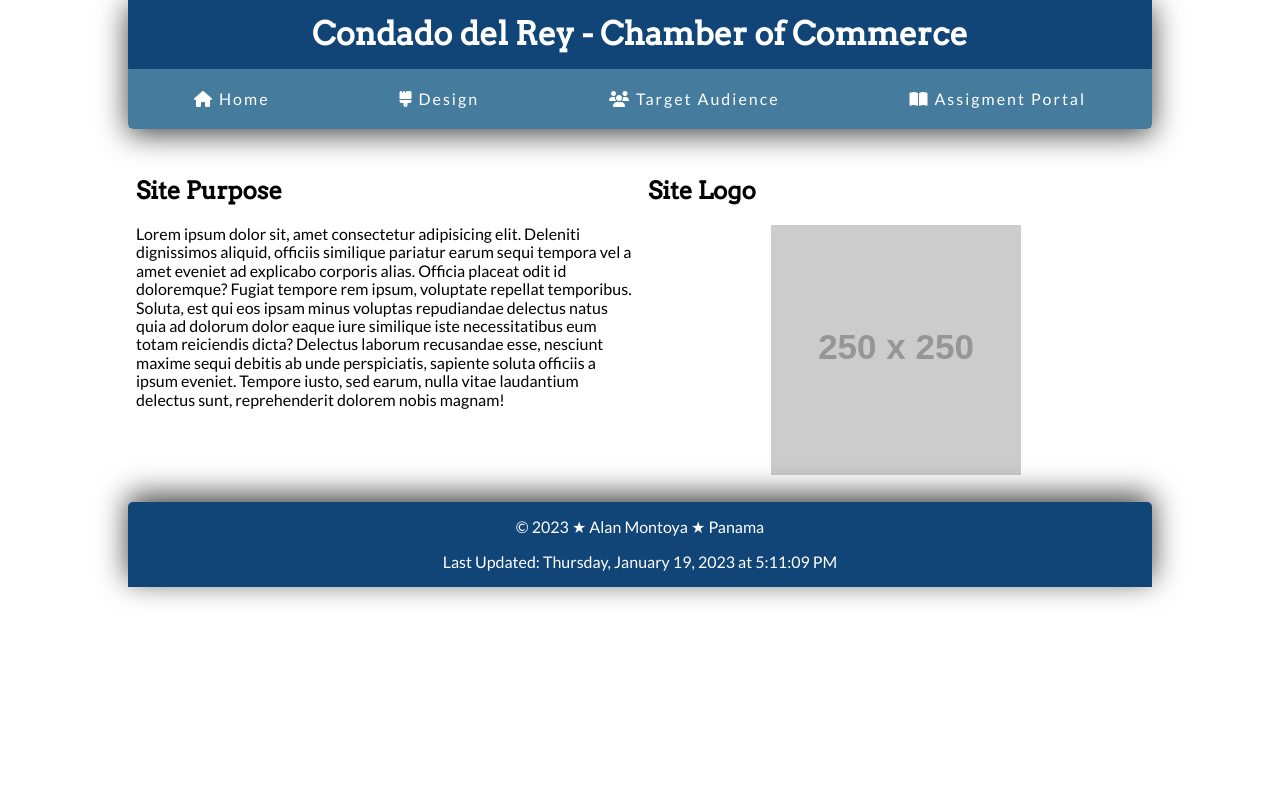
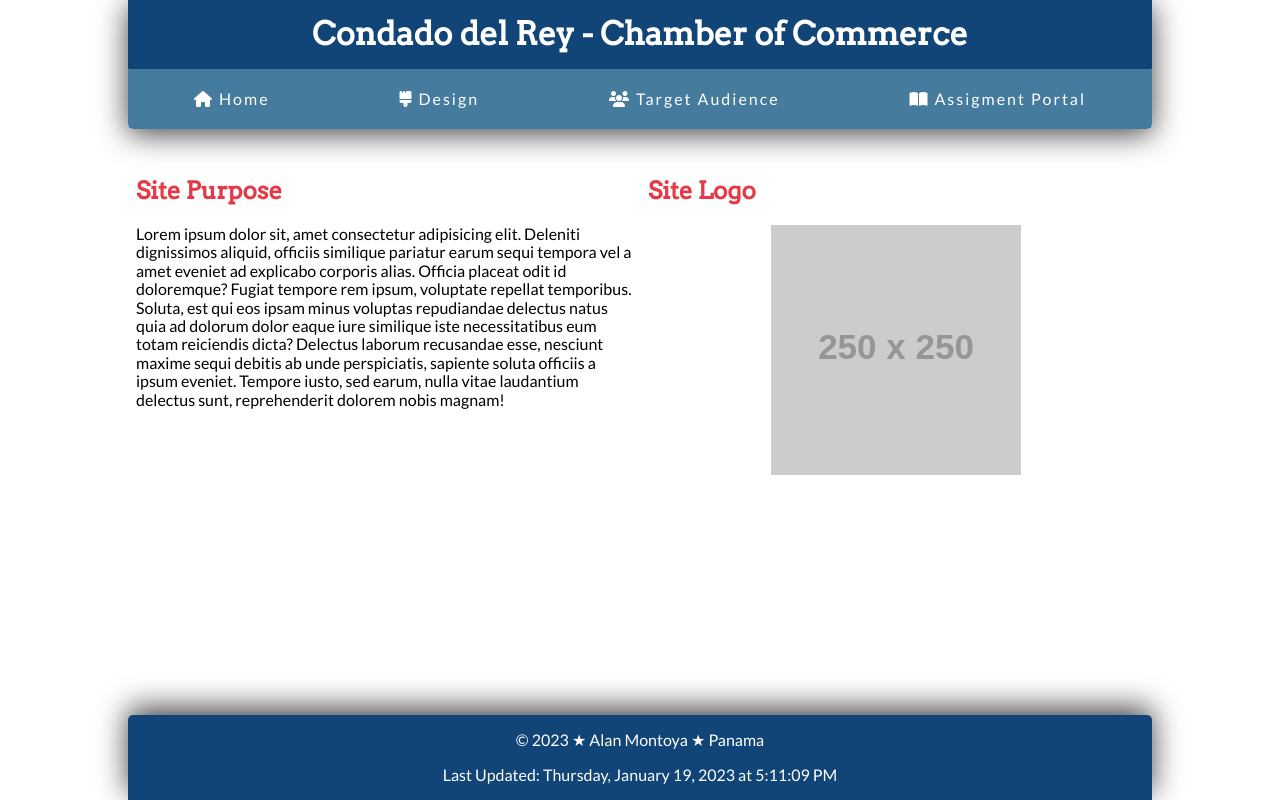
Before and after one commit to gazalem/wdd230, a plain HTML site: page lesson3/index.html in a window 1280 px wide. Drawn offline with nearby package versions, Linux system fonts and the light colour scheme; placeholder pictures from the web are drawn by us.

Commit message:
Chamber of commerce - review CSS for headings

```diff
--- a/lesson3/styles/medium.css
+++ b/lesson3/styles/medium.css
@@ -33,6 +33,9 @@
     footer {
         border-radius: 5px 5px 0px 0px;
         box-shadow: 0px -7px 30px 0px rgba(0,0,0,0.75);
+        position: absolute;
+        bottom: 0;
+        width: 80vw;
     }
 
 }
--- a/lesson3/styles/small.css
+++ b/lesson3/styles/small.css
@@ -35,6 +35,7 @@ h1 {
 
 h2, h3 {
     font-family: var(--heading-fonts);
+    color: var(--contrast-color);
 }
 
 nav ul {
```
Also changed, not shown: lesson3/design.html (+2 -2 lines).
